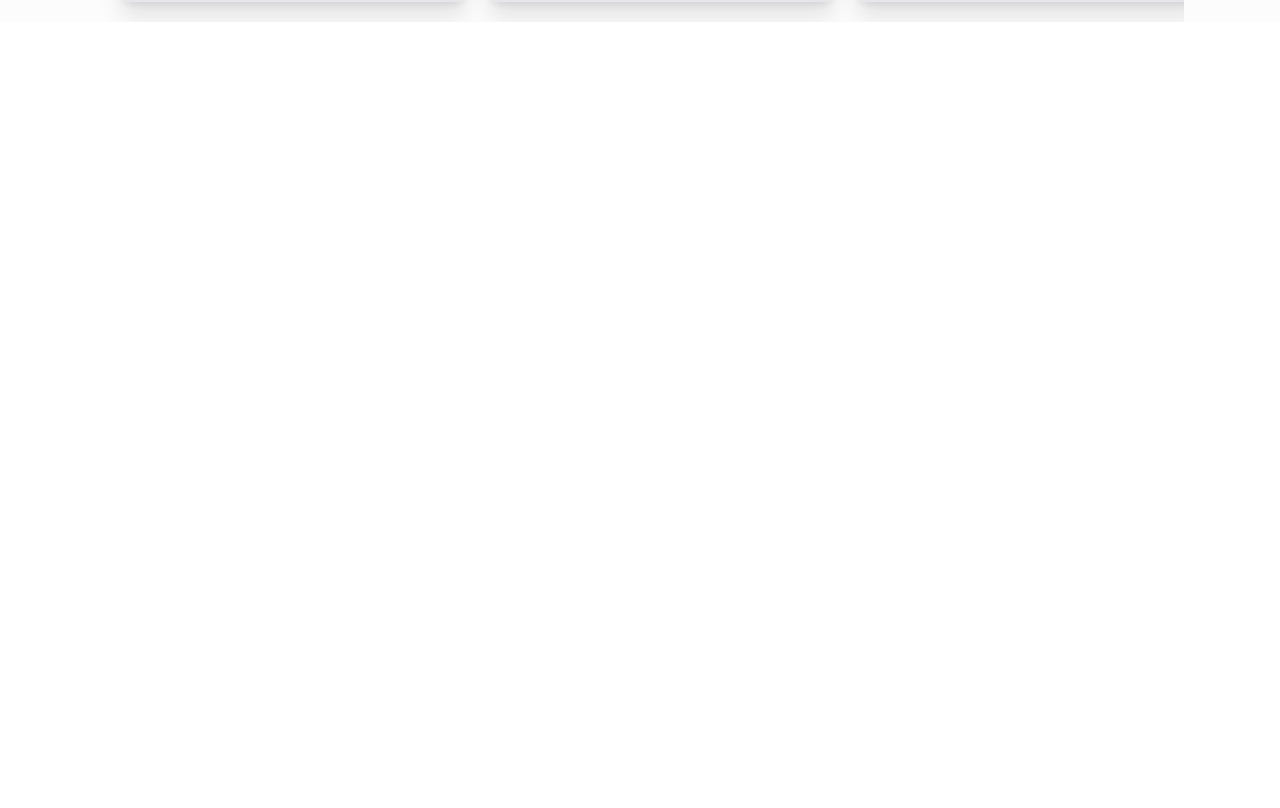
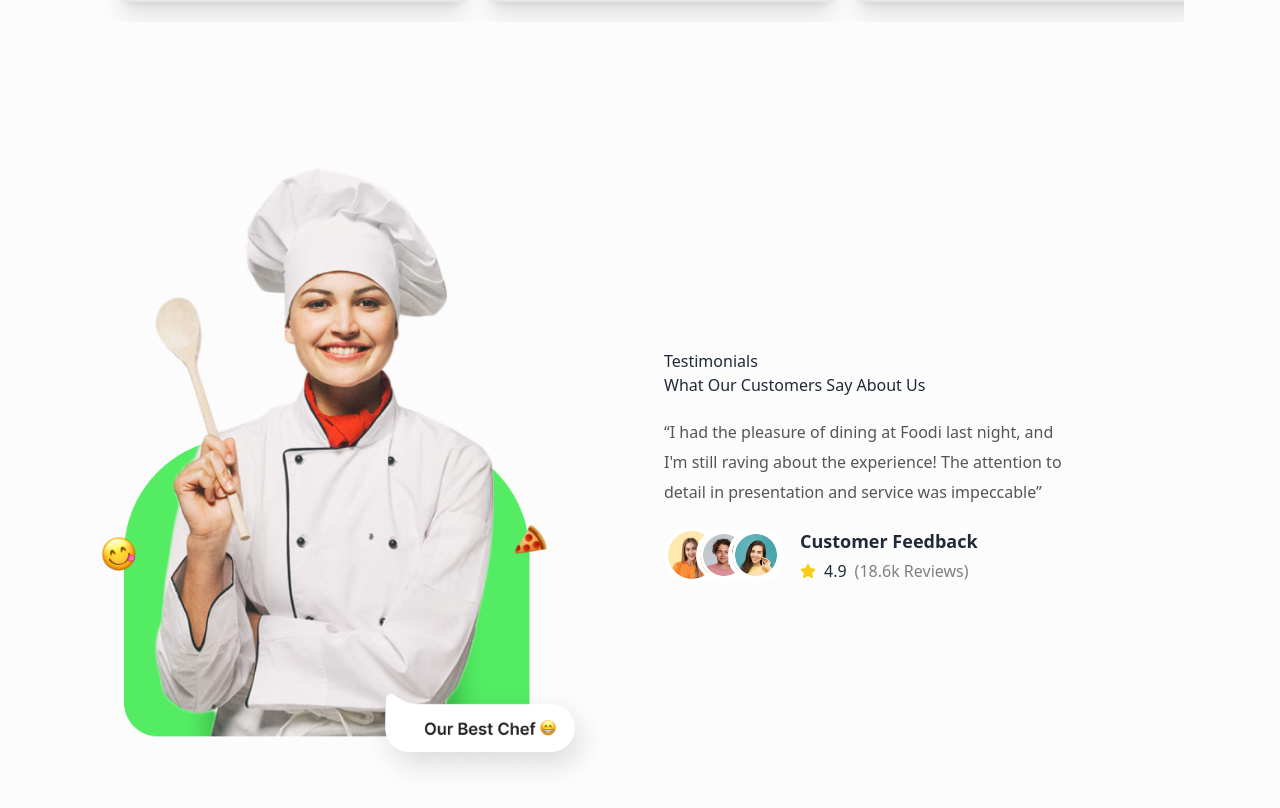
Before and after one commit to hridayroy19/food-project, a React (Vite) app: page / in a window 1280 px wide. Shown: the part 2483-3291 px from the top of the page. Before the commit the page ends 2585 px from the top, so only its background shows below. Built offline with nearby package versions, Linux system fonts and the light colour scheme.

Commit message:
cratea home testimonial section

```diff
--- /dev/null
+++ b/src/component/homeComponets/Testimonial.jsx
@@ -0,0 +1,55 @@
+/* eslint-disable react/no-unescaped-entities */
+import React from "react";
+import { FaStar } from "react-icons/fa";
+
+const Testimonials = () => {
+  return (
+    <div className="max-w-screen-2xl container mx-auto xl:px-24  px-4 py-8">
+      <div className="flex flex-col md:flex-row items-center justify-between gap-12">
+        <div className="md:w-1/2">
+          <img src="/images/home/testimonials/testimonials.png" alt="" />
+        </div>
+        <div className="md:w-1/2">
+          <div className="text-left md:w-4/5">
+            <p className="subtitle">Testimonials</p>
+            <h2 className="title">What Our Customers Say About Us</h2>
+            <blockquote className="my-5 text-secondary leading-[30px]">
+              “I had the pleasure of dining at Foodi last night, and I'm still
+              raving about the experience! The attention to detail in
+              presentation and service was impeccable”
+            </blockquote>
+
+           {/* avater */}
+
+           <div className="flex items-center gap-4 flex-wrap">
+           <div className="avatar-group -space-x-6 rtl:space-x-reverse">
+              <div className="avatar">
+                <div className="w-12 cursor-pointer">
+                  <img src="/images/home/testimonials/testimonial1.png" />
+                </div>
+              </div>
+              <div className="avatar">
+                <div className="w-12 cursor-pointer">
+                  <img src="/images/home/testimonials/testimonial2.png" />
+                </div>
+              </div>
+              <div className="avatar">
+                <div className="w-12 cursor-pointer">
+                  <img src="/images/home/testimonials/testimonial3.png" />
+                </div>
+              </div>
+            </div>
+
+            <div className="space-y-1">
+              <h5 className="text-lg font-semibold">Customer Feedback</h5>
+              <div className="flex items-center gap-2"><FaStar className="text-yellow-400"/> <span className="font-medium">4.9</span> <span className="text-[#807E7E]">(18.6k Reviews)</span></div>
+            </div>
+           </div>
+          </div>
+        </div>
+      </div>
+    </div>
+  );
+};
+
+export default Testimonials;
--- a/src/component/pages/Home.jsx
+++ b/src/component/pages/Home.jsx
@@ -2,6 +2,7 @@
 import Banner from '../homeComponets/Banner';
 import Catagories from '../homeComponets/Catagories';
 import SpecialDishes from '../homeComponets/Spacildishes';
+import Testimonials from '../homeComponets/Testimonial';
 
 const Home = () => {
     return (
@@ -9,6 +10,7 @@
             <Banner/>
             <Catagories/>
             <SpecialDishes/>
+            <Testimonials/>
         </div>
     );
 };
```
